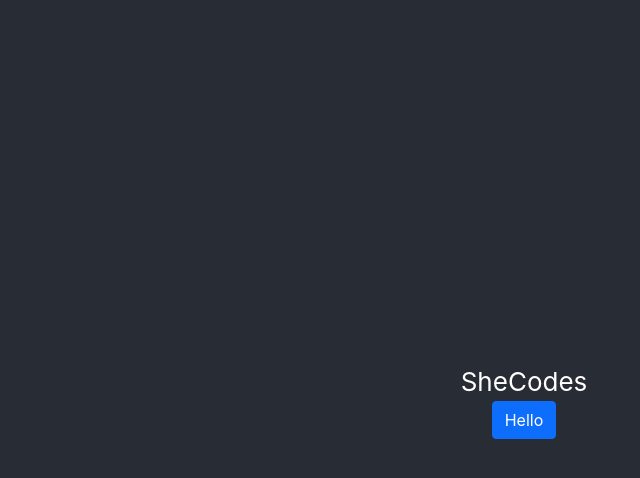
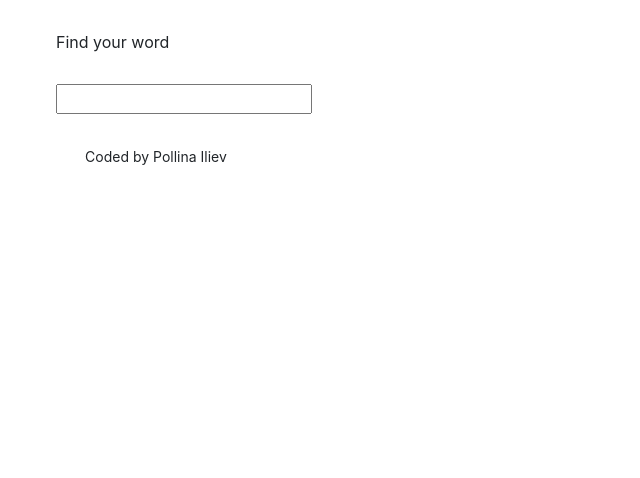
Before and after one commit to pilaee/dictionary-project, a React (Create React App) app: page / in a window 1280 px wide. Shown: the top 478 px of the page, without its empty margins (116-756 px from the left). Built offline with nearby package versions, Linux system fonts and the light colour scheme.

Commit message:
update files

```diff
--- a/src/App.css
+++ b/src/App.css
@@ -1,38 +1,20 @@
-.App {
-  text-align: center;
+body{
+  background:# f9f8fe;
+}
+a{
+  color: # 9670f4 ;
 }
 
-.App-logo {
-  height: 40vmin;
-  pointer-events: none;
+.App {
+  max-width: 960px;
+  margin: 0 auto;
+}
+.App-header{
+  margin: 30px 0;
 }
 
-@media (prefers-reduced-motion: no-preference) {
-  .App-logo {
-    animation: App-logo-spin infinite 20s linear;
-  }
+.App-footer {
+  max-width: 200px;
+  text-align:center;
+  margin: 30px 0;
 }
-
-.App-header {
-  background-color: #282c34;
-  min-height: 100vh;
-  display: flex;
-  flex-direction: column;
-  align-items: center;
-  justify-content: center;
-  font-size: calc(10px + 2vmin);
-  color: white;
-}
-
-.App-link {
-  color: #61dafb;
-}
-
-@keyframes App-logo-spin {
-  from {
-    transform: rotate(0deg);
-  }
-  to {
-    transform: rotate(360deg);
-  }
-}
--- a/src/App.js
+++ b/src/App.js
@@ -1,16 +1,20 @@
 import './App.css';
+import Dictionary from "./Dictionary";
 
-function App() {
+export default function App() {
   return (
     <div className="App">
+    <div className="container">
       <header className="App-header">
-      SheCodes
-      <a href="#"className=" btn btn-primary">
-      Hello
-      </a>
+      Find your word
       </header>
+      <main>
+      <Dictionary />
+      </main>
+      <footer className="App-footer">
+      <small> Coded by Pollina Iliev</small>
+      </footer>
+      </div>
     </div>
   );
 }
-
-export default App;
--- /dev/null
+++ b/src/Dictionary.js
@@ -0,0 +1,23 @@
+import React, { useState } from "react";
+import "./Dictionary.css";
+
+export default function Dictionary(){
+    let[keyword,setKeyword] = useState("");
+
+    function search (event){
+        event.preventDefault();
+        alert(`Searching for ${keyword} definition`);
+    }
+
+    function handleKeywordChange(event) {
+        setKeyword(event.target.value);
+    }
+
+    return(
+        <div className="Dictionary">
+        <form onSubmit={search}>
+        <input type="search" onChange={handleKeywordChange} />
+        </form>
+        </div>
+    );
+}
```
Also changed, not shown: src/Dictionary.css (added).
